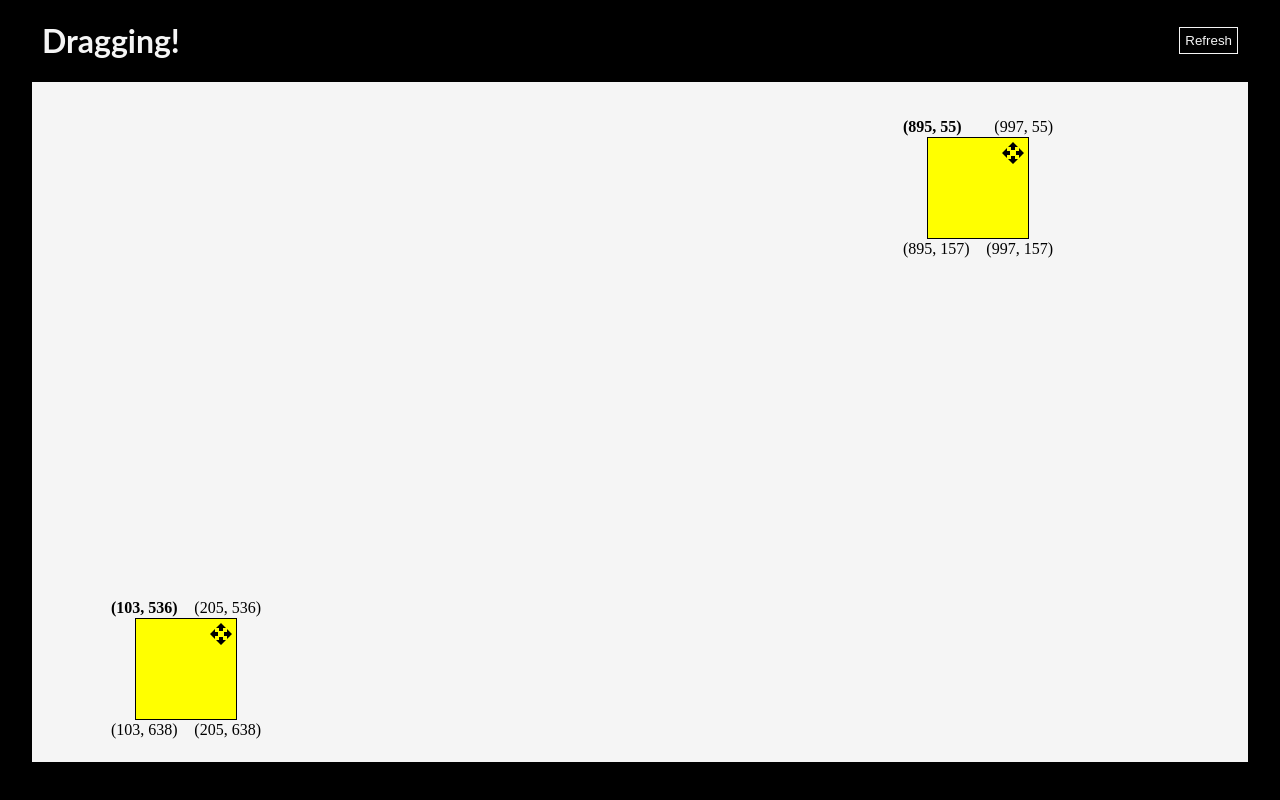
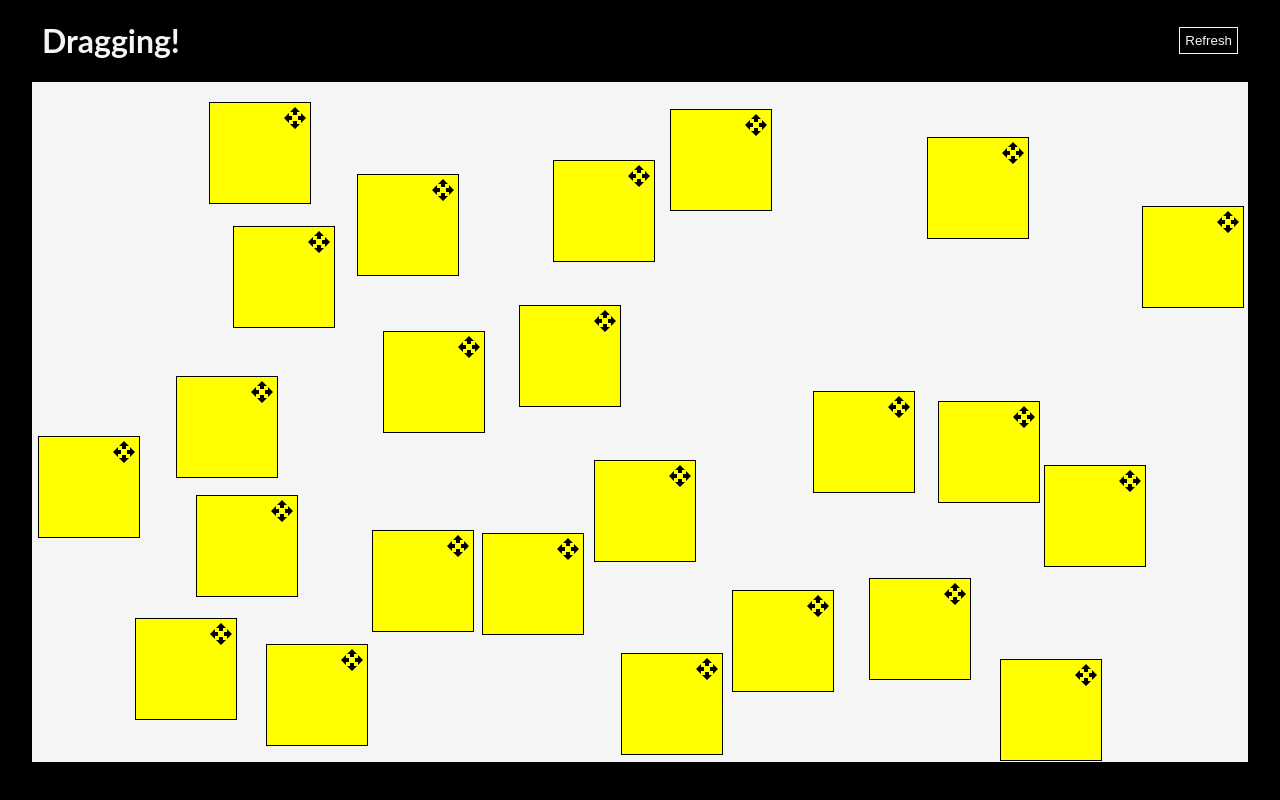
Before and after one commit to SavvySparrow/angular-dragging, an Angular app: page / in a window 1280 px wide. Built offline with nearby package versions, Linux system fonts and the light colour scheme.

Commit message:
3 files modified

```diff
--- a/src/app/app.component.html
+++ b/src/app/app.component.html
@@ -6,10 +6,10 @@
 <div #boundary class="drag-boundary" style="height:calc(100vh - 120px);width:calc(100vw - 64px);">
   <ng-container *ngFor="let sqaure of sqaure2DArray; let i=index">
     <div class="drag-area" (currentBounds)="updateCurrentBounds(sqaure,$event);" [savDrag]="sqaure">
-      <div style="position:absolute;top:-20%;left:-25%"><b>({{ sqaure.currentBounds?.x }}, {{sqaure.currentBounds?.y}})</b></div>
-      <div style="position:absolute;top:-20%;right:-25%">({{ sqaure.currentBounds?.x + sqaure.currentBounds?.width }}, {{sqaure.currentBounds?.y}})</div>
-      <div style="position:absolute;bottom:-20%;left:-25%">({{ sqaure.currentBounds?.x }}, {{sqaure.currentBounds?.y + sqaure.currentBounds?.height}})</div>
-      <div style="position:absolute;bottom:-20%;right:-25%">({{ sqaure.currentBounds?.x + sqaure.currentBounds?.width }}, {{sqaure.currentBounds?.y + sqaure.currentBounds?.height}})</div>
+      <!-- <div style="position:absolute;top:-20%;left:-25%"><b>({{ sqaure.currentBounds?.x }}, {{sqaure.currentBounds?.y}})</b></div> -->
+      <!-- <div style="position:absolute;top:-20%;right:-25%">({{ sqaure.currentBounds?.x + sqaure.currentBounds?.width }}, {{sqaure.currentBounds?.y}})</div> -->
+      <!-- <div style="position:absolute;bottom:-20%;left:-25%">({{ sqaure.currentBounds?.x }}, {{sqaure.currentBounds?.y + sqaure.currentBounds?.height}})</div> -->
+      <!-- <div style="position:absolute;bottom:-20%;right:-25%">({{ sqaure.currentBounds?.x + sqaure.currentBounds?.width }}, {{sqaure.currentBounds?.y + sqaure.currentBounds?.height}})</div> -->
 
       <div class="drag-handle" savDragHandle>
         <svg width="24px" fill="currentColor" viewBox="0 0 24 24">
--- a/src/app/app.component.ts
+++ b/src/app/app.component.ts
@@ -65,7 +65,7 @@ export class AppComponent
   initGenerateSquare2dArray() {
     this.sqaure2DArray = [];
     let tempQuad: any;
-    const randomInt = this.getRandomInt(2, 2);
+    const randomInt = this.getRandomInt(20, 30);
     [...Array(randomInt)].forEach((_, i) => {
       tempQuad = this.getXYQuad();
       this.sqaure2DArray.push({
@@ -92,15 +92,15 @@ export class AppComponent
         cordX = this.getRandomInt(0, maxBoundX);
         cordY = this.getRandomInt(0, maxBoundY);
         if (this.sqaure2DArray.length == 0) {
-          console.log(`found at - (${cordX},${cordY})`);
+          //console.log(`found at - (${cordX},${cordY})`);
           found = true;
         } else {
           let foundTemp = true;
-          console.log(
-            `do verify Quad - (${cordX},${cordY}) and length - ${
-              this.sqaure2DArray.length
-            }`
-          );
+          // console.log(
+          //   `do verify Quad - (${cordX},${cordY}) and length - ${
+          //     this.sqaure2DArray.length
+          //   }`
+          // );
           this.sqaure2DArray.every((item, index) => {
             //console.log(index,item.initialLeft,item.initialTop,"X",(cordX >= 0 && cordX < item.initialLeft-102),(cordX <= maxBoundX && cordX > item.initialLeft+102),"Y",(cordY >= 0 && cordY < item.initialTop-102),(cordY <= maxBoundY && cordY > item.initialTop+102))
             if (
@@ -116,13 +116,13 @@ export class AppComponent
               )
             ) {
               foundTemp = false;
-              console.log("break loop");
+              //console.log("break loop");
               return false;
             }
             return true;
           });
           if (foundTemp) {
-            console.log(`found at - (${cordX},${cordY})`);
+            //console.log(`found at - (${cordX},${cordY})`);
             found = true;
           }
         }
```
Also changed, not shown: src/app/directives/dragging/dragging.directive.ts (+57 -0 lines).
